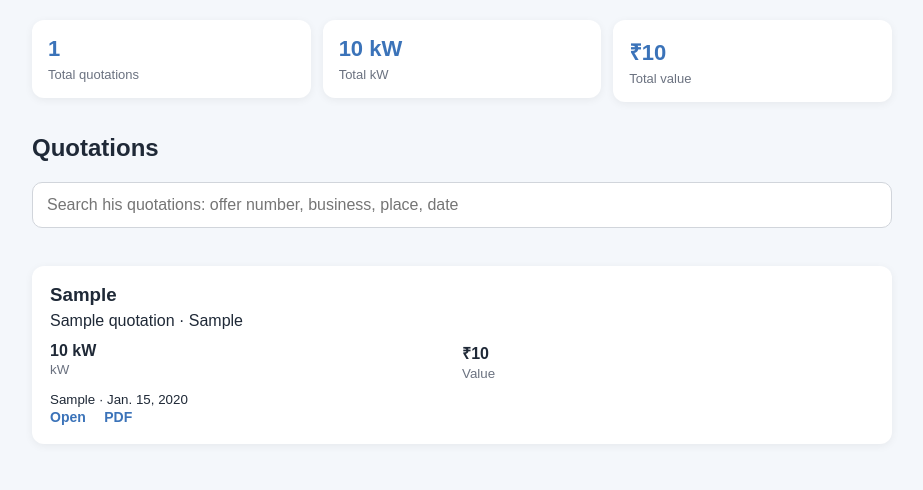
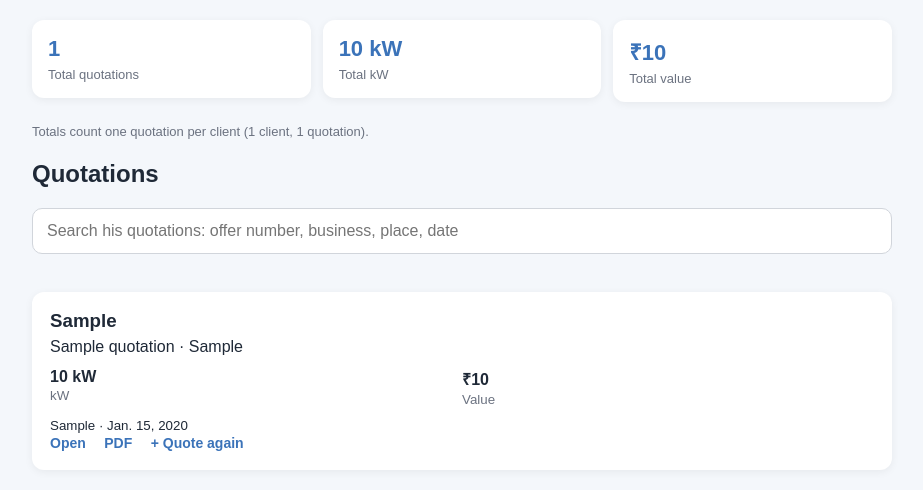
Before and after one commit to rendha/quotation, a Django app: a page that uses quotations/templates/quotations/person.html in a window 1280 px wide. Shown: the part 96-586 px from the top of the page, without its empty margins (178-1101 px from the left). Run offline with Django 5.2, Linux system fonts and the light colour scheme; tables that the repository leaves empty hold one stand-in row (values such as "Sample post").

Commit message:
Quote again button, one quotation per client in totals, fixed 15% margin, KSEB fee

```diff
--- a/quotations/dashboard_stats.py
+++ b/quotations/dashboard_stats.py
@@ -106,7 +106,7 @@ def number_text(value):
 
 
 # ---------------------------------------------------------------------------------------------- totals
-ROW_FIELDS = ("customer_name", "system_size", "final_quotation_price", "margin_amount")
+ROW_FIELDS = ("id", "customer_name", "business_name", "phone", "counted", "system_size", "final_quotation_price", "margin_amount")
 
 
 def rows_of(quotations):
@@ -134,6 +134,46 @@ def summarize(rows):
     }
 
 
+def client_key(row):
+    """Who is the same CLIENT: the person (Quotation For), the business name and the phone's last 10 digits (capitals / spaces ignored)."""
+    digits = "".join(ch for ch in str(row.get("phone") or "") if ch.isdigit())
+    return (name_key(row.get("customer_name")), name_key(row.get("business_name")), digits[-10:])
+
+
+def group_clients(rows):
+    """
+    One entry per client: {"picked": the quotation that counts, "others": the client's other quotations, "chosen": True when picked by hand}.
+    The counted quotation is the one marked `counted`; when none is marked it is the LOWEST price (a quotation without a price only
+    when there is nothing else).  Order = the order of the rows.
+    """
+    groups, order = {}, []
+    for row in rows:
+        key = client_key(row)
+        if key not in groups:
+            groups[key] = []
+            order.append(key)
+        groups[key].append(row)
+    result = []
+    for key in order:
+        items = groups[key]
+        marked = [r for r in items if r.get("counted")]
+        pool = marked or items
+        priced = [r for r in pool if row_value(r) > 0] or pool
+        picked = min(priced, key=lambda r: (row_value(r), r.get("id") or 0))
+        result.append({"picked": picked, "others": [r for r in items if r is not picked], "chosen": bool(picked.get("counted"))})
+    return result
+
+
+def summarize_clients(rows):
+    """Like summarize(), but kW / value / profit count ONE quotation per client.  count = all quotations, clients = how many clients."""
+    rows = list(rows)
+    groups = group_clients(rows)
+    out = summarize([g["picked"] for g in groups])
+    out["count"] = len(rows)
+    out["clients"] = len(groups)
+    return out
+
+
 def format_summary(summary):
     """The same numbers with the text the page prints: Indian grouping, no decimals, and a loss as '-' before the rupee sign."""
     out = dict(summary)
@@ -159,7 +199,7 @@ def people(rows):
 
     result = []
     for key, items in groups.items():
-        entry = format_summary(summarize(items))
+        entry = format_summary(summarize_clients(items))
         entry.update(key=key, link_key=NO_NAME_KEY if key == "" else key,
                      name=most_common_name(r.get("customer_name") for r in items) or NO_NAME_TEXT)
         result.append(entry)
--- a/quotations/models.py
+++ b/quotations/models.py
@@ -732,6 +732,10 @@ class Quotation(models.Model):
         blank=True
     )
 
+    # The quotation that COUNTS in the totals when one client has several (see dashboard_stats.group_clients).
+    # False for all = the lowest-priced quotation of that client counts.
+    counted = models.BooleanField(default=False)
+
     structure_total = models.DecimalField(
         max_digits=14,
         decimal_places=2,
--- a/quotations/templates/quotations/person.html
+++ b/quotations/templates/quotations/person.html
@@ -163,6 +163,8 @@
         {% endif %}
     </div>
 
+    <div class="count" style="margin:-6px 0 12px">Totals count one quotation per client ({{ totals.clients }} client{{ totals.clients|pluralize }}, {{ totals.count }} quotation{{ totals.count|pluralize }}).</div>
+
     <h2>Quotations</h2>
 
     <div class="search-form">
@@ -185,11 +187,39 @@
             </div>
 
             <small>{{ item.category }} · {{ item.date }}</small>
+            {% if item.others %}<div><small><b>{% if item.chosen %}Counted: chosen by you{% else %}Counted: lowest of {{ item.others|length|add:1 }}{% endif %}</b></small></div>{% endif %}
 
             <div class="links">
                 <a href="{% url 'quotation_detail' item.id %}">Open</a>
                 <a href="{% url 'quotation_pdf_named' item.id item.pdf_name %}">PDF</a>
+                <a href="{% url 'create_quotation' %}?from={{ item.id }}">+ Quote again</a>
             </div>
+
+            {% if item.others %}
+            <details style="margin-top:10px">
+                <summary style="cursor:pointer;color:#3B73B9;font-weight:bold;font-size:14px">+{{ item.others|length }} other quotation{{ item.others|length|pluralize }} for this client</summary>
+                {% for other in item.others %}
+                <div style="border-top:1px solid #e5e7eb;margin-top:10px;padding-top:10px">
+                    <b>{{ other.offer_no }}</b> · {{ other.kw_display }} · {{ other.value_display }}{% if show_rates %} · profit {{ other.profit_display }}{% endif %}<br>
+                    <small>{{ other.category }} · {{ other.date }}</small>
+                    <div class="links">
+                        <a href="{% url 'quotation_detail' other.id %}">Open</a>
+                        <a href="{% url 'quotation_pdf_named' other.id other.pdf_name %}">PDF</a>
+                    </div>
+                    <form method="post" action="{% url 'set_counted' other.id %}" style="margin-top:6px">
+                        {% csrf_token %}<input type="hidden" name="next" value="{{ request.get_full_path }}">
+                        <button type="submit" style="background:#eef4fb;color:#3B73B9;border:0;border-radius:8px;padding:8px 14px;font-weight:bold;cursor:pointer">Count this one</button>
+                    </form>
+                </div>
+                {% endfor %}
+                {% if item.chosen %}
+                <form method="post" action="{% url 'set_counted' item.id %}" style="margin-top:10px">
+                    {% csrf_token %}<input type="hidden" name="action" value="clear"><input type="hidden" name="next" value="{{ request.get_full_path }}">
+                    <button type="submit" style="background:none;color:#6b7280;border:0;padding:0;text-decoration:underline;cursor:pointer">Back to counting the lowest</button>
+                </form>
+                {% endif %}
+            </details>
+            {% endif %}
 
         </div>
 
--- a/quotations/templates/quotations/quotation_detail.html
+++ b/quotations/templates/quotations/quotation_detail.html
@@ -539,6 +539,7 @@
         <div class="actions">
             <a href="{% url 'quotation_dashboard' %}" class="back">&larr; Back to Quotations</a>
             <button type="submit" class="primary-button">Save &amp; Recalculate</button>
+            <a href="{% url 'create_quotation' %}?from={{ quotation.id }}" class="pdf-button" style="background:#eef4fb;color:#3B73B9">+ Quote again for this client</a>
             <a href="{% url 'quotation_pdf_named' quotation.id pdf_name %}" class="pdf-button" target="_blank"
                onclick="this.href='{% url 'quotation_pdf_named' quotation.id pdf_name %}?t='+Date.now();">Open PDF</a>
         </div>
--- a/quotations/urls.py
+++ b/quotations/urls.py
@@ -17,6 +17,7 @@ urlpatterns = [
     path("sw.js", pwa_views.service_worker, name="service_worker"),
     path("offline/", pwa_views.offline, name="offline"),
     path("search/", views.search, name="search"),
+    path("quotation/<int:quotation_id>/counted/", views.set_counted, name="set_counted"),
     path("rates/unlock/", views.unlock_rates, name="unlock_rates"),
     path("rates/lock/", views.lock_rates, name="lock_rates"),
     path("pdf/<int:quotation_id>/<str:filename>", views.quotation_pdf, name="quotation_pdf_named"),
--- a/quotations/views.py
+++ b/quotations/views.py
@@ -214,7 +214,12 @@ def _create_error(request, message, posted=None):
 def create_quotation(request):
 
     if request.method != "POST":
-        return render(request, "quotations/create_quotation.html", {"posted": {}, "people_names": _people_names()})
+        posted = {}
+        source = Quotation.objects.filter(id=request.GET.get("from") or 0).first() if str(request.GET.get("from") or "").isdigit() else None
+        if source is not None:             # "Quote again": the same customer's details, nothing else
+            posted = {"business_name": source.business_name, "customer_name": source.customer_name, "phone": source.phone,
+                      "email": source.email, "address": source.address, "location": source.location}
+        return render(request, "quotations/create_quotation.html", {"posted": posted, "people_names": _people_names(), "quote_again": source is not None})
 
     posted = {key: clean_text(request.POST.get(key)) for key in (
         "business_name", "customer_name", "phone", "email", "address", "location",
@@ -569,7 +574,7 @@ def dashboard(request):
     rows = stats.rows_of(quotations)
     return render(request, "quotations/dashboard.html", {
         "quotations": quotations,
-        "totals": stats.format_summary(stats.summarize(rows)),
+        "totals": stats.format_summary(stats.summarize_clients(rows)),
         "people": stats.people(rows),
         "person_url": _person_url(),
         "show_rates": rates_unlocked(request),
@@ -585,21 +590,42 @@ def person_dashboard(request):
     if not quotations:
         raise Http404("There is no quotation for this name.")
 
+    def make_item(q):
+        line = stats.format_summary(stats.summarize(stats.rows_of([q])))
+        return {"id": q.id, "offer_no": q.offer_no, "business_name": q.business_name, "location": q.location, "date": q.date,
+                "pdf_name": pdf_filename(q),
+                "category": q.category, "kw_display": line["kw_display"], "value_display": line["value_display"],
+                "profit_display": line["profit_display"], "profit_negative": line["profit_negative"],
+                "search": stats.search_text(q) + " " + line["value_text"] + " " + line["kw_text"]}
+
+    by_id = {q.id: q for q in quotations}
     items = []
-    for q in quotations:
-        line = stats.format_summary(stats.summarize(stats.rows_of([q])))
-        items.append({"id": q.id, "offer_no": q.offer_no, "business_name": q.business_name, "location": q.location, "date": q.date,
-                      "pdf_name": pdf_filename(q),
-                      "category": q.category, "kw_display": line["kw_display"], "value_display": line["value_display"],
-                      "profit_display": line["profit_display"], "profit_negative": line["profit_negative"],
-                      "search": stats.search_text(q) + " " + line["value_text"] + " " + line["kw_text"]})
+    for group in stats.group_clients(stats.rows_of(quotations)):
+        item = make_item(by_id[group["picked"]["id"]])
+        item["others"] = [make_item(by_id[r["id"]]) for r in group["others"]]
+        item["chosen"] = group["chosen"]
+        item["search"] += " " + " ".join(o["search"] for o in item["others"])
+        items.append(item)
 
     return render(request, "quotations/person.html", {
         "person_name": stats.most_common_name(q.customer_name for q in quotations) or stats.NO_NAME_TEXT,
-        "totals": stats.format_summary(stats.summarize(stats.rows_of(quotations))),
+        "totals": stats.format_summary(stats.summarize_clients(stats.rows_of(quotations))),
         "items": items,
         "show_rates": rates_unlocked(request),
     })
+
+
+def set_counted(request, quotation_id):
+    """POST: make this quotation the one that counts for its client (action=clear: back to the lowest price)."""
+    if request.method != "POST":
+        return HttpResponseBadRequest("POST only")
+    quotation = get_object_or_404(Quotation, id=quotation_id)
+    key = stats.client_key(stats.rows_of([quotation])[0])
+    same = [q.id for q in Quotation.objects.all() if stats.client_key(stats.rows_of([q])[0]) == key]
+    Quotation.objects.filter(id__in=same).update(counted=False)
+    if request.POST.get("action") != "clear":
+        Quotation.objects.filter(id=quotation.id).update(counted=True)
+    return redirect(_safe_next(request, reverse("quotation_dashboard")))
 
 
 def search(request):
```
Also changed, not shown: quotations/calculations.py (+9 -5 lines), quotations/migrations/0021_quotation_counted.py (added).
